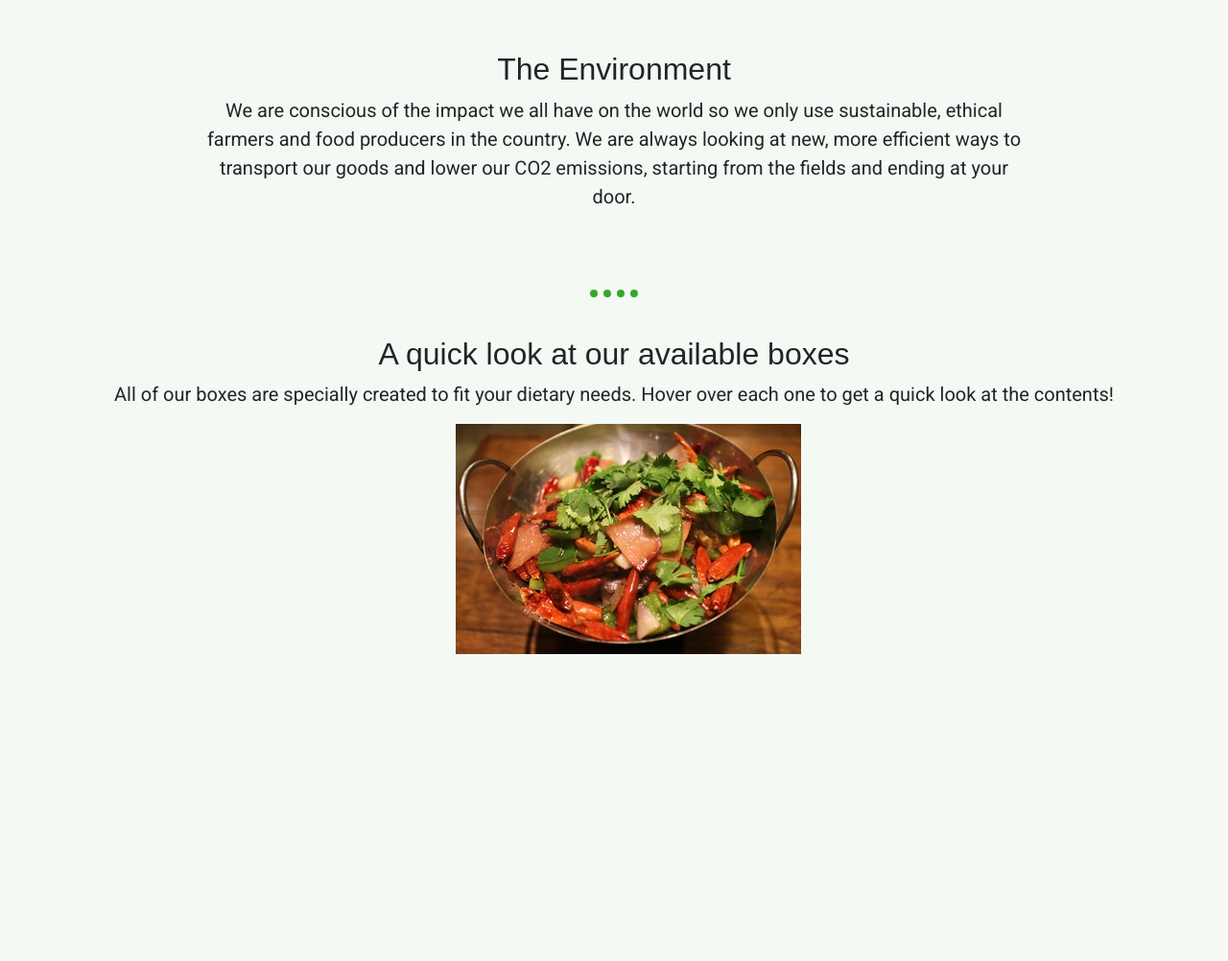
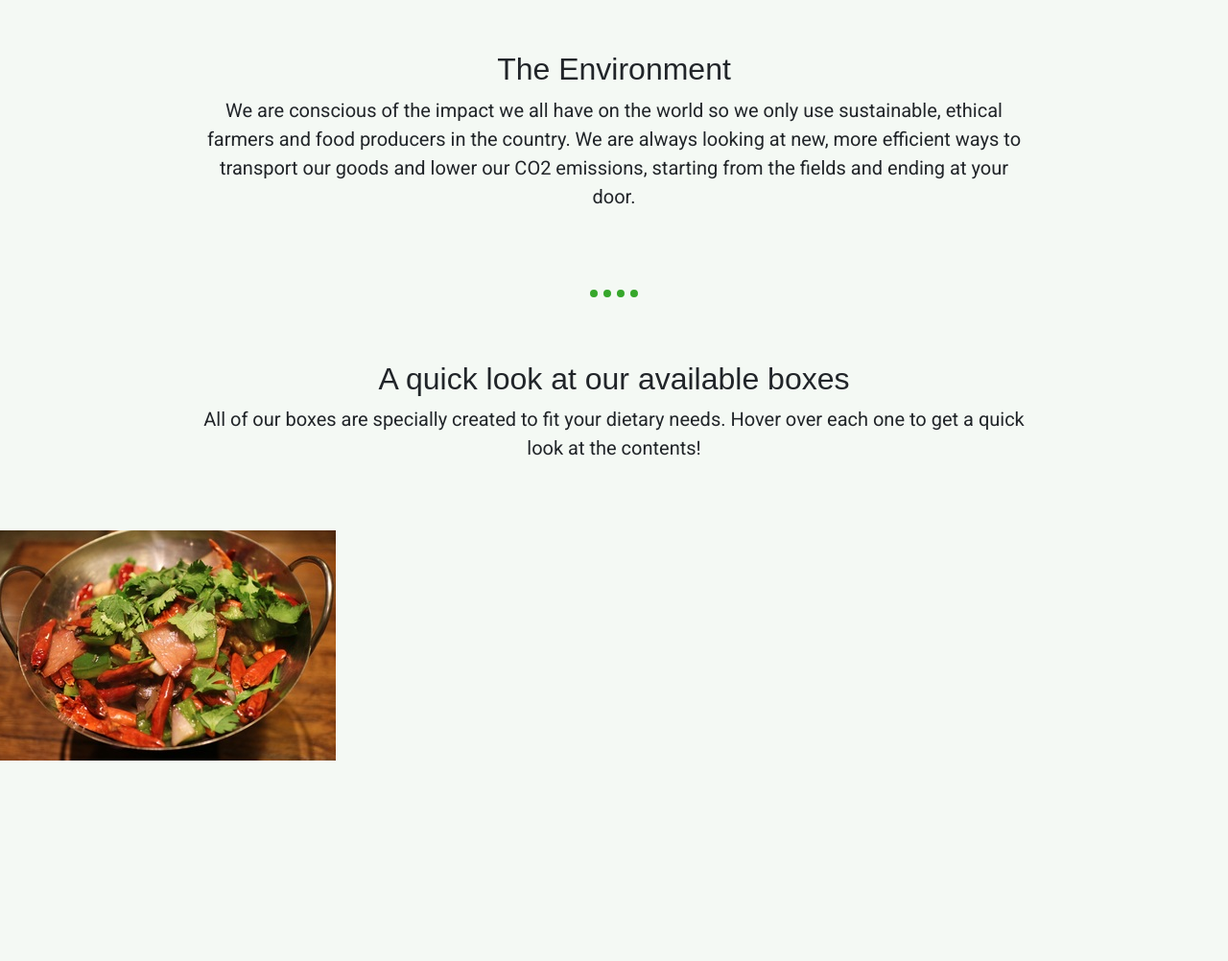
Before and after one commit to Code-Institute-Submissions/fresh-box-mp1, a plain HTML site: page index.html in a window 1280 px wide. Shown: the part 965-1967 px from the top of the page at 96% size. After the commit the page ends 1819 px from the top, so only its background shows below. Drawn offline with nearby package versions, Linux system fonts and the light colour scheme; a web font is replaced by a local one.

Commit message:
minor changes

```diff
--- a/assets/css/style.css
+++ b/assets/css/style.css
@@ -88,7 +88,21 @@ p {
 .container {
   padding: 50px 50px;
   width: 75%;
+  text-align: center
 }
+
+.column {
+  float: left;
+  width: 25%;
+  padding: 5px;
+}
+
+.row::after {
+  content: "";
+  clear: both;
+  display: table;
+}
+
 
 .box-pic {
   display: inline;
--- a/index.html
+++ b/index.html
@@ -139,34 +139,48 @@
     <hr />
 
     <!------------------Main Content----------------->
-
-    <!------------------Boxes images----------------->
-    <div class="box-img-container col-12 d-inline">
+    <div class="container">
       <h2 class="h2">A quick look at our available boxes</h2>
       <p>
         All of our boxes are specially created to fit your dietary needs. Hover
         over each one to get a quick look at the contents!
       </p>
     </div>
-    <div class="box-images mx-auto d-inline container-fluid">
+
+    <!------------------Boxes images----------------->
+    <div class="mx-auto d-inline">
+        <div class="row box-images">
+          <div class="column">
             <img
               class="box-pic"
               src="/assets/images/variety-box.jpg"
               alt="variety box"
             />
+            <div class="centered">Variety Box</div>
             <div class="box-text">
               <div class="text">Variety Box Text</div>
-
-
-      <img class="box-pic" src="/assets/images/vege-box.jpg" alt="vege box" />
+            </div>
+          </div>
+          <!--<div class="column">
             <img
-        class="box-pic"
+              class="box-pi"
+              src="/assets/images/vege-box.jpg"
+              alt="vege box"
+            />
+          </div>
+          <div class="column">
+            <img
+              class="box-pi"
               src="/assets/images/protein-box.jpg"
               alt="protein box"
             />
-      <img class="box-pic" src="/assets/images/carbs.jpg" alt="carbs" />
           </div>
+          <div class="column">
+            <img class="box-pi" src="/assets/images/carbs.jpg" alt="carbs" />
           </div>
+        </div>-->
+      </div>
+
     <script
       src="https://code.jquery.com/jquery-3.5.1.slim.min.js"
       integrity="sha384-DfXdz2htPH0lsSSs5nCTpuj/zy4C+OGpamoFVy38MVBnE+IbbVYUew+OrCXaRkfj"
```
Lines whose indentation alone changed are shown as unchanged.
